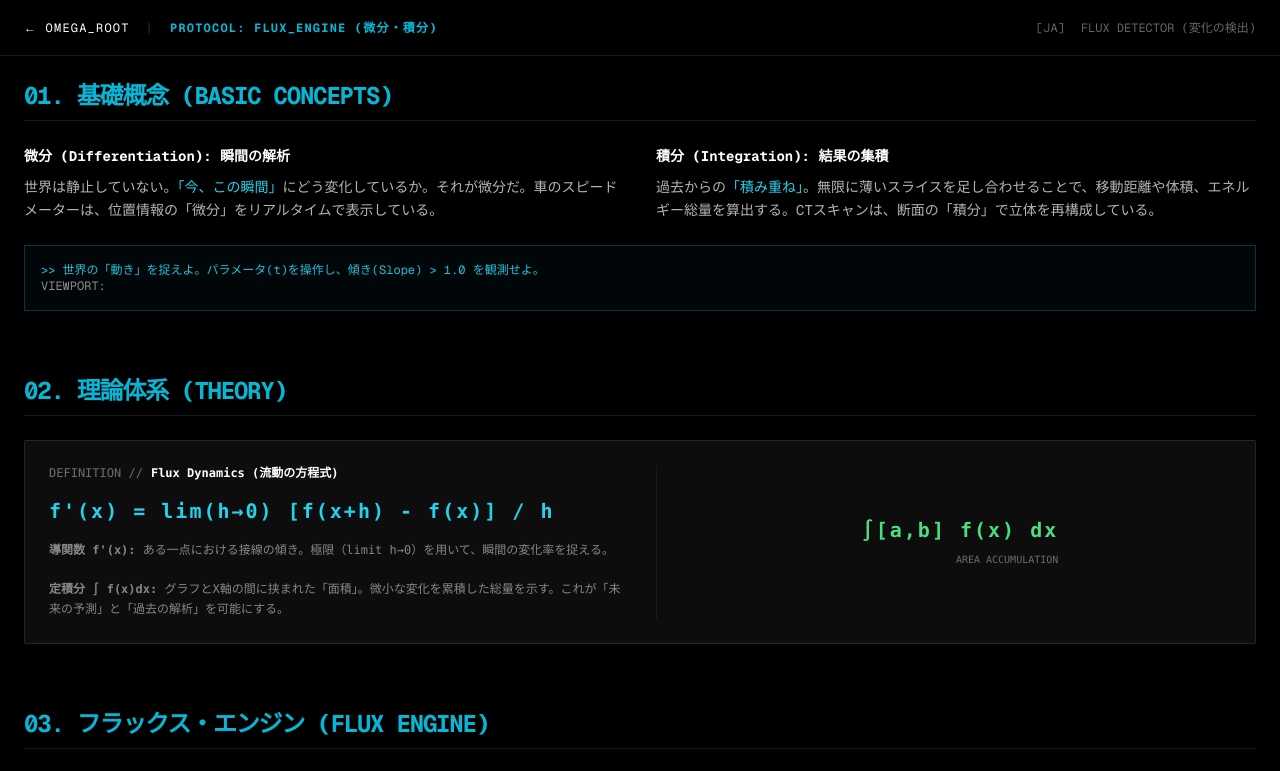
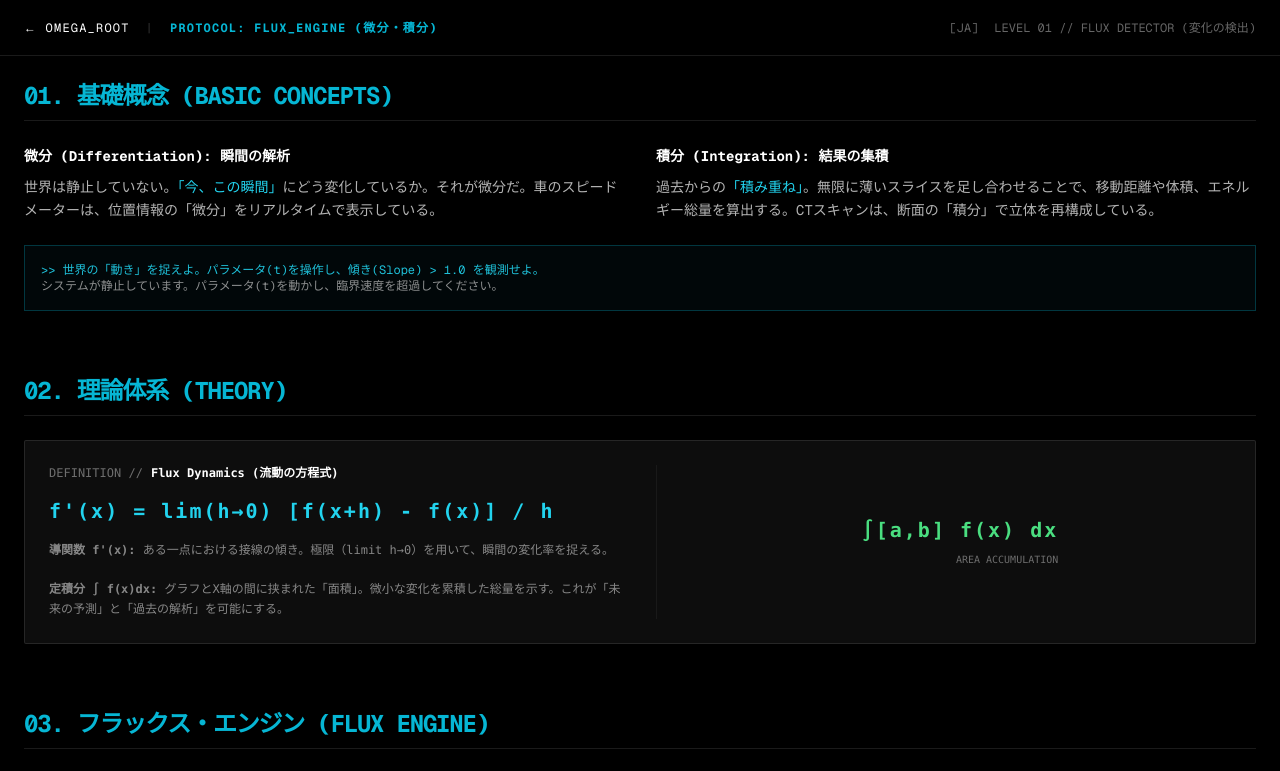
Before and after one commit to hiroshi-tsutsui/ghost-root-terminal, a Next.js app in the folder project_omega/: page /calculus in a window 1280 px wide. Shown: the top 771 px of the page. Built offline with nearby package versions, Linux system fonts and the light colour scheme.

Commit message:
feat(calculus): Localize and refactor Flux Engine module

```diff
--- a/project_omega/app/calculus/page.tsx
+++ b/project_omega/app/calculus/page.tsx
@@ -103,11 +103,6 @@ export default function CalculusPage() {
         `[OP] ${t(`modules.calculus.levels.${nextLvl}.log_guide`)}`
     ]);
   }, [moduleProgress, t]);
-
-  // Update log on language change
-  useEffect(() => {
-     // Re-trigger log update slightly differently or just let the user see new logs in new lang
-  }, [locale]);
 
   const addLog = (msg: string) => {
       setLog(prev => [msg, ...prev].slice(0, 8));
@@ -321,7 +316,7 @@ export default function CalculusPage() {
                  [{locale.toUpperCase()}]
              </button>
             <div className="text-xs text-white/40">
-                {t(`modules.calculus.levels.${currentLevel}.name`)}
+                {t('common.level')} 0{currentLevel} // {t(`modules.calculus.levels.${currentLevel}.name`)}
             </div>
          </div>
       </header>
@@ -347,7 +342,7 @@ export default function CalculusPage() {
                 <div className="mt-4 p-4 bg-cyan-900/10 border border-cyan-500/30 text-cyan-400 text-xs animate-pulse">
                      {`>>`} {t(`modules.calculus.levels.1.desc`)}
                      <br/>
-                     <span className="text-white/60">{t('modules.calculus.viz.viewport_label')}</span>
+                     <span className="text-white/60">{t('modules.calculus.levels.1.log_guide')}</span>
                 </div>
             )}
         </section>
```
